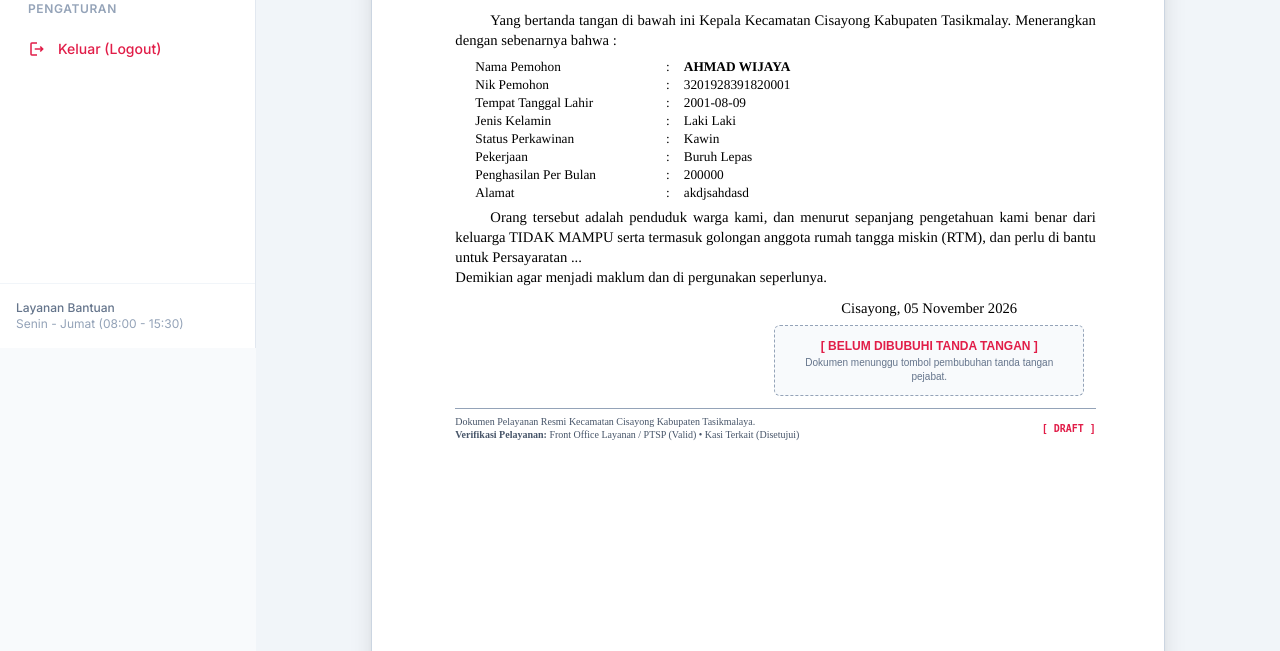
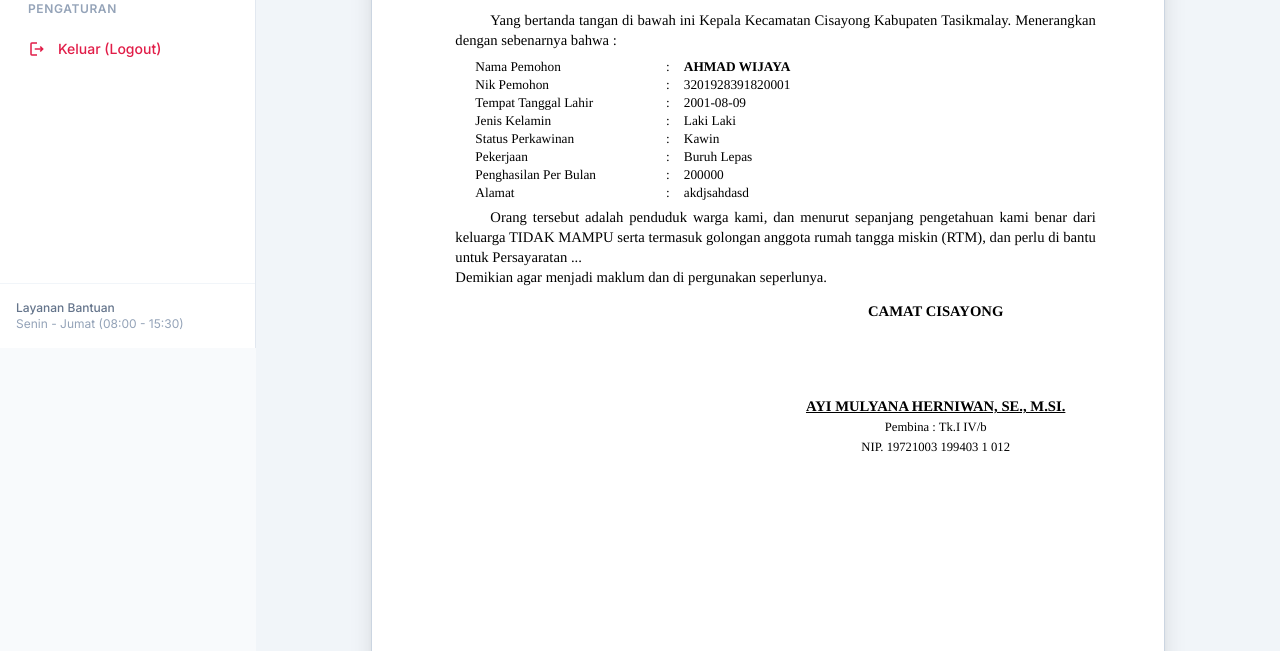
Before and after one commit to khabilmuhammadyusuf-max/sip-surat-cisayong, a PHP site: page /surat/cetak_surat.php in a window 1280 px wide. Shown: the part 452-1103 px from the top of the page. Run offline with PHP 8.4, Linux system fonts and the light colour scheme; a user stored in the database is signed in; data comes from the database, SQL or seed files in the repository; data that the repository does not hold is empty; some libraries are stand-ins or nearby versions.

Commit message:
fix: format surat ADD persis sesuai contoh cetak fisik, ruang ttd basah manual & hapus footer

```diff
--- a/surat/cetak_surat.php
+++ b/surat/cetak_surat.php
@@ -486,86 +486,83 @@ function unduhPdfLangsung() {
 
             <!-- ISI KONTEN SURAT BERDASARKAN JENIS SURAT -->
             <?php if ($jenis_surat === 'Alokasi Dana Daerah (ADD)'): ?>
-                <!-- MODEL SURAT DINAS RESMI (ADD DESA SESUAI TEMPLATE DINAS OPD) -->
-                <table style="width: 100%; font-size: 11pt; margin-bottom: 10px;" cellpadding="0" cellspacing="0">
+                <?php
+                    $desa_nama_txt = $data_form['instansi_desa'] ?? ($desa_pemohon ?: 'Desa');
+                    $nomor_desa_val = !empty($data_form['nomor_surat_desa']) ? $data_form['nomor_surat_desa'] : '025/B.KU.03.02/DS/' . date('Y');
+                    $nominal_num = is_numeric($data_form['jumlah_dana'] ?? '') ? (float)$data_form['jumlah_dana'] : 0;
+                    $nominal_fmt = number_format($nominal_num, 0, ',', '.');
+                    $terbilang_txt = !empty($nominal_num) ? ucwords(terbilang_angka($nominal_num)) . ' Rupiah' : 'Nol Rupiah';
+                    $peruntukan_val = !empty($data_form['peruntukan_dana']) && $data_form['peruntukan_dana'] !== '-' ? $data_form['peruntukan_dana'] : ($data_form['tahap_alokasi'] ?? 'Bulan Berjalan');
+                    $tgl_surat_desa = !empty($pengajuan['waktu_pengajuan']) ? tanggal_indonesia(strtotime($pengajuan['waktu_pengajuan'])) : $tanggal_surat_tampil;
+                    $bulan_list_id = [
+                        'January' => 'Januari', 'February' => 'Februari', 'March' => 'Maret',
+                        'April' => 'April', 'May' => 'Mei', 'June' => 'Juni',
+                        'July' => 'Juli', 'August' => 'Agustus', 'September' => 'September',
+                        'October' => 'Oktober', 'November' => 'November', 'December' => 'Desember'
+                    ];
+                    $cur_m = date('F', strtotime($pengajuan['waktu_pengajuan'] ?? 'now'));
+                    $bulan_absen_id = $bulan_list_id[$cur_m] ?? date('m');
+                ?>
+                <!-- MODEL SURAT DINAS RESMI (ADD DESA SESUAI CONTOH CETAK RESMI KECAMATAN) -->
+                <table style="width: 100%; font-size: 11pt; margin-bottom: 8px;" cellpadding="0" cellspacing="0">
                     <tr>
-                        <td style="width: 56%; vertical-align: top;">
-                            <table style="width: 100%; font-size: 11pt; line-height: 1.35;" cellpadding="1" cellspacing="0">
-                                <tr><td style="width: 26%;">Nomor</td><td style="width: 4%;">:</td><td><?php echo htmlspecialchars($nomor_surat); ?></td></tr>
-                                <tr><td>Sifat</td><td>:</td><td><?php echo htmlspecialchars($template['sifat'] ?: 'Biasa'); ?></td></tr>
-                                <tr><td>Lampiran</td><td>:</td><td><?php echo htmlspecialchars($template['lampiran'] ?: '1 (satu) Berkas'); ?></td></tr>
-                                <tr><td>Hal</td><td>:</td><td><strong><?php echo htmlspecialchars($template['perihal'] ?: 'Permohonan Rekomendasi Pencairan Alokasi Dana Desa (ADD)'); ?></strong></td></tr>
+                        <td style="width: 58%; vertical-align: top;">
+                            <table style="width: 100%; font-size: 11pt; line-height: 1.3;" cellpadding="1" cellspacing="0">
+                                <tr><td style="width: 25%; vertical-align: top;">Nomor</td><td style="width: 4%; vertical-align: top;">:</td><td style="vertical-align: top;"><?php echo htmlspecialchars($nomor_surat); ?></td></tr>
+                                <tr><td style="vertical-align: top;">Sifat</td><td style="vertical-align: top;">:</td><td style="vertical-align: top;"><?php echo htmlspecialchars($template['sifat'] ?: 'Penting'); ?></td></tr>
+                                <tr><td style="vertical-align: top;">Lampiran</td><td style="vertical-align: top;">:</td><td style="vertical-align: top;"><?php echo htmlspecialchars($template['lampiran'] ?: '1 (satu) Berkas'); ?></td></tr>
+                                <tr><td style="vertical-align: top;">Perihal</td><td style="vertical-align: top;">:</td><td style="vertical-align: top;"><strong>Rekomendasi Pencairan ADD<br>Desa <?php echo htmlspecialchars($desa_nama_txt); ?></strong></td></tr>
                             </table>
+
+                            <div style="margin-top: 10px; font-size: 11pt; line-height: 1.3;">
+                                Kepada;<br>
+                                Yth. <strong>Bupati Tasikmalaya</strong><br>
+                                Melalui :<br>
+                                <strong>Kepala DPMD Kabupaten Tasikmalaya</strong><br>
+                                Di -<br>
+                                &nbsp;&nbsp;&nbsp;&nbsp;<strong>SINGAPARNA</strong>
+                            </div>
                         </td>
-                        <td style="width: 44%; vertical-align: top; text-align: left; padding-left: 20px; line-height: 1.35;">
-                            Cisayong, <?php echo $tanggal_surat_tampil; ?><br><br>
-                            Kepada:<br>
-                            Yth. <strong>Kepala Dinas Pemberdayaan Masyarakat dan Desa</strong><br>
-                            &nbsp;&nbsp;&nbsp;&nbsp;&nbsp;&nbsp;Kabupaten Tasikmalaya<br>
-                            di<br>
-                            &nbsp;&nbsp;&nbsp;&nbsp;<strong>SINGAPARNA</strong>
+                        <td style="width: 42%; vertical-align: top; text-align: left; padding-left: 20px; line-height: 1.35;">
+                            Cisayong, &nbsp;<?php echo $tanggal_surat_tampil; ?>
                         </td>
                     </tr>
                 </table>
 
                 <!-- Salam Pembuka Tulisan Arab -->
-                <div style="text-align: center; margin: 8px 0 10px 0; font-family: 'Traditional Arabic', 'Amiri', 'Times New Roman', serif;">
+                <div style="text-align: center; margin: 10px 0 12px 0; font-family: 'Traditional Arabic', 'Amiri', 'Times New Roman', serif;">
                     <div style="font-size: 14pt; font-weight: bold; line-height: 1.2;">بِسْمِ اللَّهِ الرَّحْمَٰنِ الرَّحِيمِ</div>
-                    <div style="font-size: 12pt; margin-top: 3px; font-weight: bold; line-height: 1.2;">السَّلَامُ عَلَيْكُمْ وَرَحْمَةُ اللَّهِ وَبَرَكَاتُهُ</div>
+                    <div style="font-size: 12pt; margin-top: 2px; font-weight: bold; line-height: 1.2;">السَّلَامُ عَلَيْكُمْ وَرَحْمَةُ اللَّهِ وَبَرَكَاتُهُ</div>
                 </div>
 
-                <div style="font-size: 11pt; text-align: justify; margin-bottom: 8px; line-height: 1.4;">
-                    <p style="text-indent: 35px; margin: 0 0 6px 0;">
-                        <?php
-                            $desa_nama_txt = $data_form['instansi_desa'] ?? ($desa_pemohon ?: 'Desa');
-                            $no_surat_desa_txt = !empty($data_form['nomor_surat_desa']) ? ' Nomor: ' . htmlspecialchars($data_form['nomor_surat_desa']) : '';
-                        ?>
-                        Berdasarkan Surat Permohonan dari Kepala Desa <?php echo htmlspecialchars($desa_nama_txt); ?><?php echo $no_surat_desa_txt; ?> perihal Permohonan Rekomendasi Pencairan Alokasi Dana Desa (ADD) <?php echo htmlspecialchars($data_form['tahap_alokasi'] ?? 'Tahap I'); ?> Tahun Anggaran <?php echo date('Y'); ?>, setelah diadakan penelitian kelengkapan berkas/persyaratan administrasi ternyata telah memenuhi ketentuan yang berlaku.
+                <!-- Isi Surat Format Resmi Sesuai Contoh Nyata -->
+                <div style="font-size: 10.5pt; text-align: justify; margin-bottom: 8px; line-height: 1.35;">
+                    <p style="text-indent: 40px; margin: 0 0 6px 0;">
+                        Berdasarkan permohonan pencairan ADD Desa <?php echo htmlspecialchars($desa_nama_txt); ?> Kecamatan Cisayong Nomor : <?php echo htmlspecialchars($nomor_desa_val); ?> tanggal <?php echo $tgl_surat_desa; ?> Perihal Permohonan Pencairan Alokasi Dana Desa (ADD), berdasarkan hasil verifikasi, dengan ini kami merekomendasikan permohonan Pencairan Alokasi Dana Desa (ADD) dimaksud untuk <?php echo htmlspecialchars($peruntukan_val); ?> sebesar <strong>Rp. <?php echo $nominal_fmt; ?>,- (<?php echo htmlspecialchars($terbilang_txt); ?>)</strong>
                     </p>
-                    <p style="text-indent: 35px; margin: 0 0 6px 0;">
-                        Sehubungan hal tersebut di atas, bersama ini kami sampaikan Rekomendasi Pencairan Alokasi Dana Desa (ADD) Desa <?php echo htmlspecialchars($desa_nama_txt); ?> <?php echo htmlspecialchars($data_form['tahap_alokasi'] ?? 'Tahap I'); ?> dengan rincian sebagai berikut:
+                    <p style="text-indent: 40px; margin: 0 0 4px 0;">
+                        Adapun kelengkapan pengajuan pencairan sebagaimana terlampir, meliputi :
                     </p>
-                </div>
-
-                <div style="margin: 0 0 8px 25px;">
-                    <table style="width: 95%; font-size: 11pt; line-height: 1.3;" cellpadding="2" cellspacing="0">
-                        <tr>
-                            <td style="width: 32%; vertical-align: top;">Nama Kepala Desa</td>
-                            <td style="width: 3%; vertical-align: top;">:</td>
-                            <td style="vertical-align: top;"><strong><?php echo htmlspecialchars($data_form['nama_kades'] ?? '-'); ?></strong></td>
-                        </tr>
-                        <tr>
-                            <td style="vertical-align: top;">Pemerintah Desa</td>
-                            <td style="vertical-align: top;">:</td>
-                            <td style="vertical-align: top;"><strong><?php echo htmlspecialchars($desa_nama_txt); ?></strong></td>
-                        </tr>
-                        <tr>
-                            <td style="vertical-align: top;">Tahap Pencairan</td>
-                            <td style="vertical-align: top;">:</td>
-                            <td style="vertical-align: top;"><strong><?php echo htmlspecialchars($data_form['tahap_alokasi'] ?? 'Tahap I'); ?></strong></td>
-                        </tr>
-                        <tr>
-                            <td style="vertical-align: top;">Jumlah Dana (ADD)</td>
-                            <td style="vertical-align: top;">:</td>
-                            <td style="vertical-align: top;"><strong>Rp <?php echo is_numeric($data_form['jumlah_dana'] ?? '') ? number_format((float)$data_form['jumlah_dana'], 0, ',', '.') : htmlspecialchars($data_form['jumlah_dana'] ?? '0'); ?></strong></td>
-                        </tr>
-                        <tr>
-                            <td style="vertical-align: top;">Peruntukan Kegiatan</td>
-                            <td style="vertical-align: top;">:</td>
-                            <td style="vertical-align: top; text-align: justify;"><em><?php echo htmlspecialchars($data_form['peruntukan_dana'] ?? '-'); ?></em></td>
-                        </tr>
+                    <table style="width: 100%; font-size: 10.5pt; line-height: 1.25; margin-left: 20px; margin-bottom: 6px;" cellpadding="0" cellspacing="0">
+                        <tr><td style="width: 28px; vertical-align: top;">1.</td><td>Surat Permohonan Pencairan;</td></tr>
+                        <tr><td style="vertical-align: top;">2.</td><td>Bukti Pembayaran;</td></tr>
+                        <tr><td style="vertical-align: top;">3.</td><td>Fakta integritas;</td></tr>
+                        <tr><td style="vertical-align: top;">4.</td><td>Surat Pernyataan Tanggungjawab Mutlak (SPTJM);</td></tr>
+                        <tr><td style="vertical-align: top;">5.</td><td>Foto Copy KTP Kepala Desa dan Bendahara Desa;</td></tr>
+                        <tr><td style="vertical-align: top;">6.</td><td>Foto Copy Rekening dan NPWP Pemerintahan Desa;</td></tr>
+                        <tr><td style="vertical-align: top;">7.</td><td>Laporan Realisasi APBDesa Bulanan;</td></tr>
+                        <tr><td style="vertical-align: top;">8.</td><td>Daftar Kehadiran (Absen) Bulan <?php echo htmlspecialchars($bulan_absen_id); ?>;</td></tr>
+                        <tr><td style="vertical-align: top;">9.</td><td>Print out Rekening koran Dana Cadangan Pilkades;</td></tr>
+                        <tr><td style="vertical-align: top;">10.</td><td>Lembar Verifikasi Kecamatan.</td></tr>
                     </table>
-                </div>
-
-                <div style="font-size: 11pt; text-align: justify; margin-bottom: 6px; line-height: 1.4;">
-                    <p style="text-indent: 35px; margin: 0;">
-                        Demikian surat rekomendasi ini kami sampaikan untuk dipergunakan sebagaimana mestinya, atas perhatian dan kerjasamanya kami ucapkan terima kasih.
+                    <p style="text-indent: 40px; margin: 0;">
+                        Demikian untuk maklum, atas terkabulnya kami ucapkan terimakasih.
                     </p>
                 </div>
 
                 <!-- Salam Penutup Tulisan Arab -->
-                <div style="text-align: left; margin: 6px 0 12px 0; font-family: 'Traditional Arabic', 'Amiri', 'Times New Roman', serif;">
-                    <div style="font-size: 12pt; font-weight: bold; line-height: 1.2;">وَالسَّلَامُ عَلَيْكُمْ وَرَحْمَةُ اللَّهِ وَبَرَكَاتُهُ</div>
+                <div style="text-align: center; margin: 10px 0 16px 0; font-family: 'Traditional Arabic', 'Amiri', 'Times New Roman', serif;">
+                    <div style="font-size: 13pt; font-weight: bold; line-height: 1.2;">وَالسَّلَامُ عَلَيْكُمْ وَرَحْمَةُ اللَّهِ وَبَرَكَاتُهُ</div>
                 </div>
 
             <?php elseif ($jenis_surat === 'Dispensasi Nikah'): ?>
@@ -676,70 +673,29 @@ function unduhPdfLangsung() {
                 </div>
             <?php endif; ?>
 
-            <!-- BLOK TANDA TANGAN (KOTAK RESMI DINAS ATAU GAMBAR SPESIMEN) -->
-            <table style="width: 100%; margin-bottom: 12px;" cellpadding="0" cellspacing="0">
+            <!-- BLOK TANDA TANGAN (KOSONGKAN RUANG UNTUK TTD & STEMPEL MANUAL BASAH SESUAI PERMINTAAN) -->
+            <table style="width: 100%; margin-top: 15px; margin-bottom: 25px;" cellpadding="0" cellspacing="0">
                 <tr>
-                    <td style="width: 48%;"></td>
-                    <td style="width: 52%; text-align: center;" align="center">
-                        <div style="display: inline-block; text-align: center; width: 310px;">
-                            <p style="font-size: 11pt; margin: 0 0 6px 0;">Cisayong, <?php echo $tanggal_surat_tampil; ?></p>
+                    <td style="width: 50%;"></td>
+                    <td style="width: 50%; text-align: center;" align="center">
+                        <div style="display: inline-block; text-align: center; width: 280px;">
+                            <div style="font-size: 11pt; font-weight: bold; margin-bottom: 75px; text-transform: uppercase;">
+                                <?php echo htmlspecialchars($template['penandatangan_jabatan'] ?? 'CAMAT CISAYONG'); ?>
+                            </div>
 
-                            <?php if ($is_ttd_dibubuhkan === 1): ?>
-                                <?php if ($current_ttd && $current_ttd['tipe_ttd'] === 'gambar_upload' && !empty($current_ttd['gambar_ttd'])): ?>
-                                    <!-- FORMAT MURNI GAMBAR TANDA TANGAN (HANYA BENTUK GAMBAR SAJA) -->
-                                    <div style="display: flex; justify-content: center; align-items: center; min-height: 70px; padding: 2px 0;">
-                                        <img src="<?php echo BASE_URL . $current_ttd['gambar_ttd']; ?>" alt="Tanda Tangan Resmi" style="max-height: 85px; max-width: 270px; object-fit: contain; display: block; margin: 0 auto;">
-                                    </div>
-                                <?php else: ?>
-                                    <!-- KOTAK TTE RESMI BERBINGKAI & BERLOGO (BSrE BSSN) -->
-                                    <div style="border: 1.5px solid #334155; padding: 8px 12px; background: #ffffff; display: flex; align-items: center; gap: 12px; text-align: left; box-sizing: border-box;">
-                                        <img src="<?php echo BASE_URL; ?>assets/logo/Tasikmalaya_Regency_Seal.png" alt="Logo Kabupaten Tasikmalaya" style="height: 55px; width: auto; object-fit: contain; flex-shrink: 0;">
-                                        <div style="font-size: 8.5pt; color: #000; line-height: 1.3; font-family: 'Times New Roman', Times, serif;">
-                                            <span style="font-size: 7.5pt; color: #475569;"><?php echo htmlspecialchars($current_ttd['teks_atas'] ?? 'Ditandatangani secara elektronik oleh'); ?></span><br>
-                                            <strong style="text-transform: uppercase; font-size: 9pt;"><?php echo htmlspecialchars($current_ttd['jabatan'] ?? 'CAMAT CISAYONG'); ?></strong><br><br>
-                                            <strong style="text-decoration: underline; font-size: 9pt;"><?php echo htmlspecialchars($current_ttd['nama_pejabat'] ?? $camat_nama_final); ?></strong><br>
-                                            <span><?php echo htmlspecialchars($current_ttd['pangkat_golongan'] ?? ($template['penandatangan_pangkat'] ?? 'Pembina : Tk. I IV/b')); ?></span><br>
-                                            <?php if (!empty($current_ttd['nip'])): ?>
-                                                <span style="font-size: 7.5pt;">NIP. <?php echo htmlspecialchars($current_ttd['nip']); ?></span>
-                                            <?php endif; ?>
-                                        </div>
-                                    </div>
-                                <?php endif; ?>
-                            <?php else: ?>
-                                <!-- TAMPILAN JIKA BELUM DIBUBUHI TANDA TANGAN -->
-                                <div style="border: 1.5px dashed #94a3b8; padding: 12px; background: #f8fafc; text-align: center; border-radius: 6px;">
-                                    <p style="font-size: 9pt; font-weight: bold; color: #e11d48; margin: 0 0 2px 0; font-family: sans-serif;">
-                                        [ BELUM DIBUBUHI TANDA TANGAN ]
-                                    </p>
-                                    <p style="font-size: 7.5pt; color: #64748b; margin: 0; font-family: sans-serif;">
-                                        Dokumen menunggu tombol pembubuhan tanda tangan pejabat.
-                                    </p>
-                                    <?php if (is_kecamatan_role($user_role)): ?>
-                                        <button type="button" onclick="openModalTTD()" class="no-print" style="margin-top: 6px; padding: 5px 12px; background: #1e3a8a; color: white; border: none; border-radius: 6px; font-size: 8pt; font-weight: bold; cursor: pointer;">
-                                            🖋️ Bubuhkan Sekarang
-                                        </button>
-                                    <?php endif; ?>
-                                </div>
-                            <?php endif; ?>
+                            <!-- Ruang kosong 75px di atas dikosongkan untuk tanda tangan basah & stempel manual -->
+
+                            <div>
+                                <strong style="text-decoration: underline; font-size: 11pt; text-transform: uppercase;">
+                                    <?php echo htmlspecialchars($template['penandatangan_nama'] ?? $camat_nama_final); ?>
+                                </strong><br>
+                                <span style="font-size: 9.5pt;"><?php echo htmlspecialchars($template['penandatangan_pangkat'] ?? 'Pembina Tk. I, IV/b'); ?></span><br>
+                                <span style="font-size: 9.5pt;">NIP. <?php echo htmlspecialchars($template['penandatangan_nip'] ?? '19721003 199403 1 012'); ?></span>
+                            </div>
                         </div>
                     </td>
                 </tr>
             </table>
-
-            <!-- FOOTER VERIFIKASI RESMI KECAMATAN -->
-            <div style="border-top: 1px solid #94a3b8; padding-top: 6px; display: flex; align-items: center; justify-content: space-between; gap: 8px; font-size: 7.5pt; line-height: 1.3; color: #475569; font-family: 'Times New Roman', Times, serif;">
-                <div>
-                    Dokumen Pelayanan Resmi Kecamatan Cisayong Kabupaten Tasikmalaya.<br>
-                    <strong>Verifikasi Pelayanan:</strong> Front Office Layanan / PTSP (<?php echo htmlspecialchars($pengajuan['ptsp_oleh'] ?? 'Valid'); ?>) • Kasi Terkait (<?php echo htmlspecialchars($pengajuan['paraf_kasi_oleh'] ?? 'Disetujui'); ?>)
-                </div>
-                <div style="text-align: right; font-family: monospace; font-size: 7.5pt; flex-shrink: 0;">
-                    <?php if ($status_norm === 'disetujui'): ?>
-                        <span style="color: #047857; font-weight: bold;">[ RESMI & SAH ]</span>
-                    <?php else: ?>
-                        <span style="color: #e11d48; font-weight: bold;">[ DRAFT ]</span>
-                    <?php endif; ?>
-                </div>
-            </div>
 
         </div>
     </div>
```
Also changed, not shown: config/database.php (+33 -0 lines), surat/download_word.php (+71 -78 lines), uploads/berkas_16_file_lpj_1795667422.jpeg (added), uploads/berkas_16_file_pengantar_kades_1795667422.png (added), uploads/berkas_16_file_rab_1795667422.jpeg (added), 1 other file.
